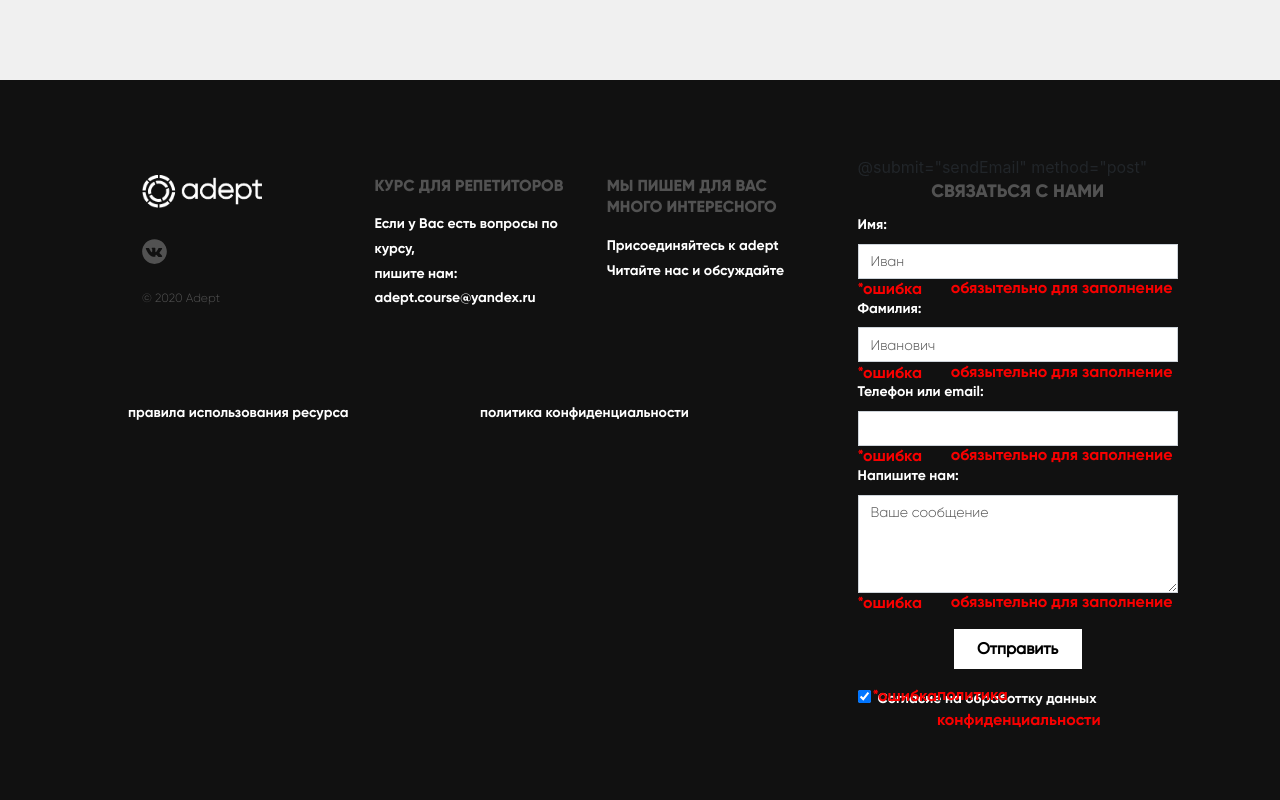
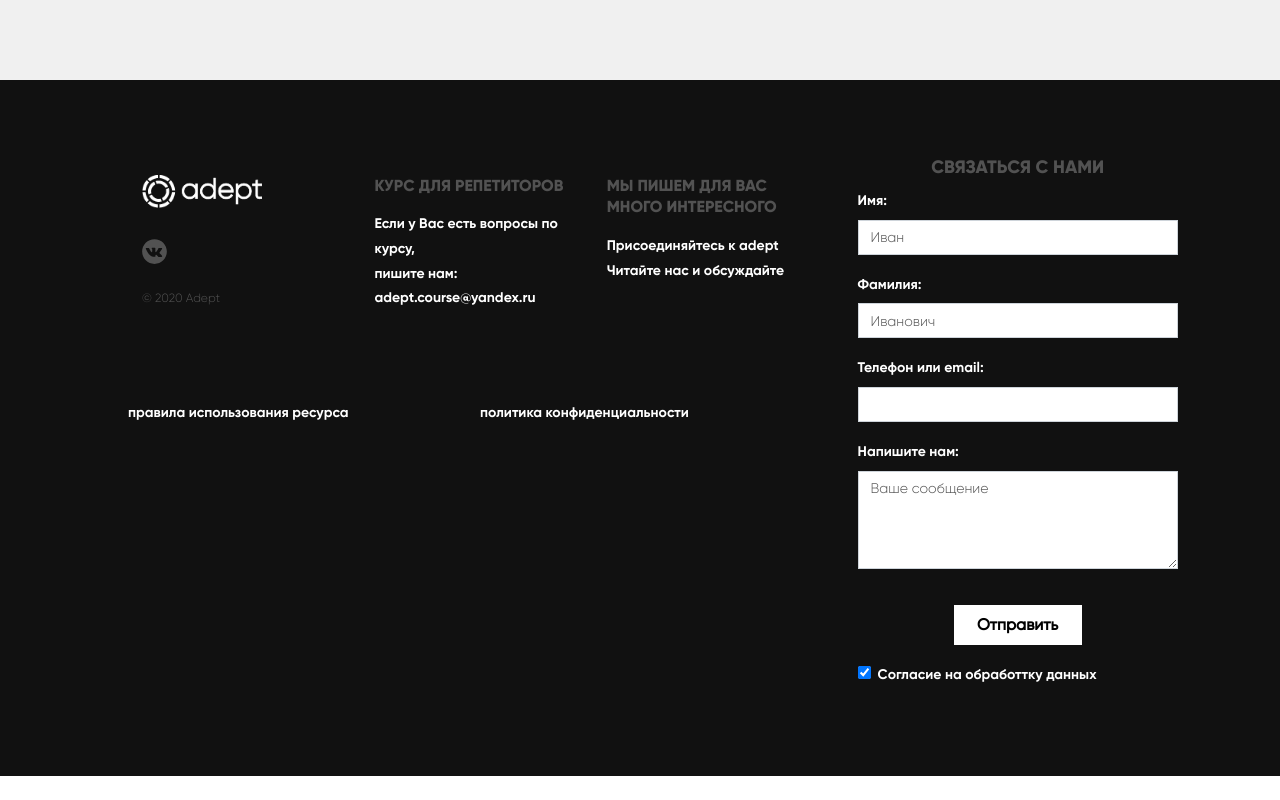
Before and after one commit to SergeyDef/portfolio-0, a Vue app: page / in a window 1280 px wide. Shown: the part 6198-6998 px from the top of the page. After the commit the page ends 6974 px from the top, so only its background shows below. Built offline with nearby package versions, Linux system fonts and the light colour scheme.

Commit message:
client(ref)

```diff
--- a/src/components/home/FooterSection.vue
+++ b/src/components/home/FooterSection.vue
@@ -89,11 +89,7 @@
 			</div>
 		</div>
 		<div class="feedback">
-			<form
-				id="feedbackForm"
-				class="feedback__form">
-				@submit="sendEmail"
-				method="post"
+			<form id="feedbackForm" class="feedback__form" @submit.prevent="sendEmail" method="post">
 				<div class="feedback__title">
 					<h3>Связаться с нами</h3>
 				</div>
@@ -107,7 +103,7 @@
 						placeholder="Иван"
 						v-model.trim="feedback.name"
 						:class="$v.feedback.name.$error ? 'feedback__error' : ''" />
-					<div class="error">
+					<div class="error" v-if="$v.feedback.name.$error">
 						<div class="error__notification"><span>*ошибка</span></div>
 						<div class="error__message"><span>обязытельно для заполнение</span></div>
 					</div>
@@ -123,9 +119,10 @@
 							name="surname"
 							class="form-control feedback__input"
 							placeholder="Иванович"
-							v-model.trim="feedback.surname" />
+							v-model.trim="feedback.surname"
+							:class="$v.feedback.surname.$error? 'feedback__error' : ''" />
 					</div>
-					<div class="error">
+					<div class="error" v-if="$v.feedback.surname.$error">
 						<div class="error__notification"><span>*ошибка</span></div>
 						<div class="error__message"><span>обязытельно для заполнение</span></div>
 					</div>
@@ -140,11 +137,17 @@
 							name="contact"
 							class="form-control feedback__input"
 							placeholder=""
-							v-model.trim="feedback.contact" />
+							v-model.trim="feedback.contact"
+							:class="($v.feedback.contact.$dirty && !$v.feedback.contact.required) ||
+							($v.feedback.contact.$dirty && (!$v.feedback.contact.email && !$v.feedback.contact.phone)) ? 'feedback__error' : ''" />
 					</div>
-					<div class="error">
+					<div class="error" v-if="$v.feedback.contact.$dirty && !$v.feedback.contact.required">
 						<div class="error__notification"><span>*ошибка</span></div>
 						<div class="error__message"><span>обязытельно для заполнение</span></div>
+					</div>
+					<div class="error" v-else-if="$v.feedback.contact.$dirty && (!$v.feedback.contact.email && !$v.feedback.contact.phone)">
+						<div class="error__notification"><span>*ошибка</span></div>
+						<div class="error__message"><span>не корректный email/телефон</span></div>
 					</div>
 				</div>
 					<div class="feedback__field form-group row">
@@ -158,16 +161,22 @@
 								rows="4"
 								cols="25"
 								class="feedback__massage form-control"
-								v-model="feedback.massage"></textarea>
+								v-model="feedback.massage"
+								:class="$v.feedback.massage.$error ? 'feedback__error' : ''"></textarea>
 						</div>
-						<div class="error">
+						<div class="error" v-if="$v.feedback.massage.$error">
 							<div class="error__notification"><span>*ошибка</span></div>
 							<div class="error__message"><span>обязытельно для заполнение</span></div>
 						</div>
 					</div>
 					<div class="feedback__field form-group row">
 						<div class="feedback__button col-sm-12">
-							<button type="button" class="btn">Отправить</button>
+							<input
+								type="submit"
+								class="btn"
+								name=""
+								value="Отправить"
+								:disabled="!$v.feedback.consent.$model"/>
 						</div>
 					</div>
 					<div class="form-group form-check feedback__checkbox">
@@ -178,9 +187,9 @@
 							name="check_box"
 							v-model="feedback.consent">
 						<label class="form-check-label" for="check_box">Согласие на обработтку данных</label>
-						<div class="error">
+						<div class="error" v-if="!$v.feedback.consent.$model">
 							<div class="error__notification"><span>*ошибка</span></div>
-							<div class="error__message"><span>политика конфиденциальности</span></div>
+							<div class="error__message error__direction"><span>политика конфиденциальности</span></div>
 						</div>
 					</div>
 			</form>
@@ -190,7 +199,7 @@
 
 <script>
 import { validationMixin } from 'vuelidate'
-import { required } from 'vuelidate/lib/validators'
+import { required, email } from 'vuelidate/lib/validators'
 
 export default {
 	mixins: [validationMixin],
@@ -211,9 +220,9 @@ export default {
 	},
 	methods: {
 		sendEmail: function () {
-			this.$v.form.$touch();
-			if (this.$v.form.$error) {
-				console.log(this.$v.form.$error);
+			if (this.$v.$invalid) {
+				this.$v.feedback.$touch();
+				console.log(this.$v.feedback.consent.$model);
 			}
 		}
 	},
@@ -221,9 +230,11 @@ export default {
 		feedback: {
 			name: { required },
 			surname: { required },
-			contact: { required },
+			contact: { required, email, phone: val => {
+				return /^\d[\d() -]{4,14}\d$/.test(val)
+			} },
 			massage: { required },
-			consent: { required }
+			consent: {  }
 		}
 	}
 }
@@ -376,7 +387,7 @@ export default {
 				width: 100%;
 				text-align: center;
 			}
-			&__button>button{
+			&__button>input{
 				@include buttonColor(40%, #fff, #000);
 				margin: auto;
 				position: relative;
@@ -402,6 +413,9 @@ export default {
 				}
 				&__message{
 					@include textContent(12x, 1.55, 300, #f80000, left, 'Gilroy-Bold');
+				}
+				&__direction{
+					cursor: pointer;
 				}
 			}
 		}
```
